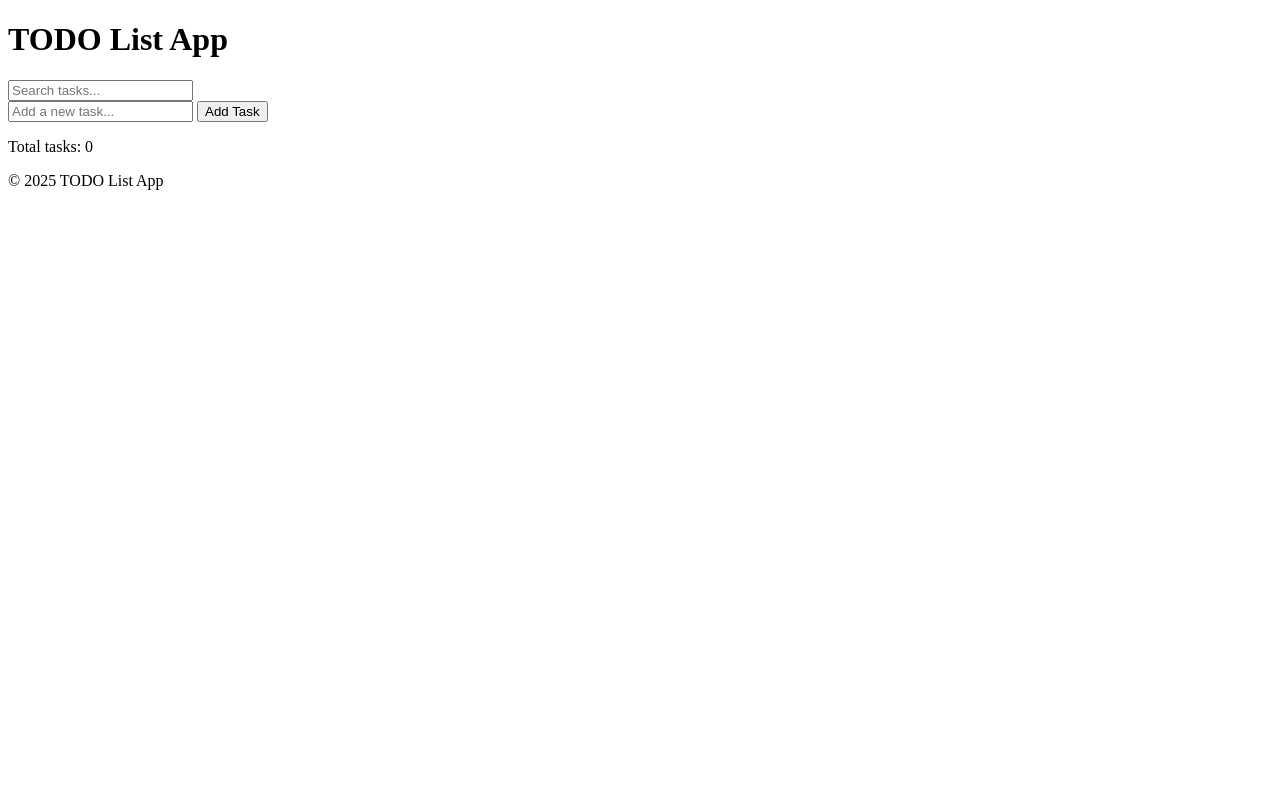
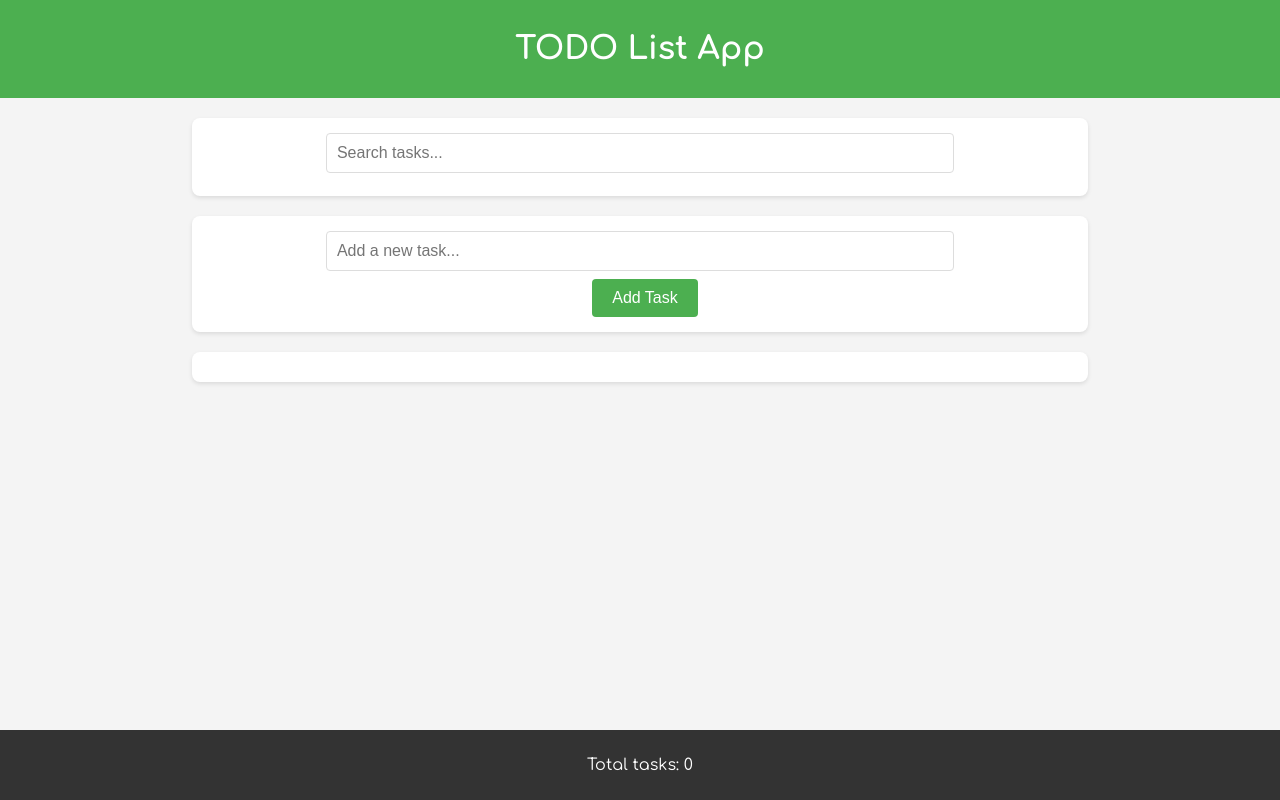
Before and after one commit to SewarAslan/todoList-FTS, a plain HTML site: page index.html in a window 1280 px wide. Drawn offline with Linux system fonts and the light colour scheme.

Commit message:
add layout and some style

```diff
--- a/index.html
+++ b/index.html
@@ -6,6 +6,12 @@
     <meta name="viewport" content="width=device-width, initial-scale=1.0">
     <title>TODO List App</title>
     <link rel="stylesheet" href="style.css">
+    <link rel="preconnect" href="https://fonts.googleapis.com">
+    <link rel="preconnect" href="https://fonts.gstatic.com" crossorigin>
+    <link href="https://fonts.googleapis.com/css2?family=Comfortaa:wght@300..700&display=swap" rel="stylesheet">
+
+
+    <script src="script.js" defer></script>
 </head>
 
 <body>
@@ -30,7 +36,7 @@
     </main>
     <footer>
         <p>Total tasks: <span id="taskCount">0</span></p>
-        <p>&copy; 2025 TODO List App</p>
+
     </footer>
 </body>
 
--- a/style.css
+++ b/style.css
@@ -0,0 +1,92 @@
+html,
+body {
+  height: 100vh;
+  margin: 0;
+  padding: 0;
+}
+body {
+  font-family: "Comfortaa", sans-serif;
+  background-color: #f4f4f4;
+  display: grid;
+  grid-template-rows: auto 1fr auto;
+  grid-template-areas:
+    "header"
+    "main"
+    "footer";
+  min-height: 100vh;
+}
+header {
+  background-color: #4caf50;
+  color: white;
+  padding: 10px 0;
+  text-align: center;
+  grid-area: header;
+}
+
+main {
+  padding: 20px;
+  grid-area: main;
+  width: 70%;
+  margin: 0 auto;
+}
+footer {
+  background-color: #333;
+  color: white;
+  text-align: center;
+  padding: 10px 0;
+  position: relative;
+  bottom: 0;
+  width: 100%;
+  grid-area: footer;
+}
+
+.Search-section,
+.Add-section,
+.taskList-section {
+  margin-bottom: 20px;
+  padding: 15px;
+  background-color: white;
+  border-radius: 8px;
+  box-shadow: 0 2px 4px rgba(0, 0, 0, 0.1);
+  display: flex;
+  flex-direction: column;
+  align-items: center;
+  justify-content: space-around;
+}
+
+#searchInput,
+#taskInput {
+  width: 70%;
+  padding: 10px;
+  margin-bottom: 8px;
+  border: 1px solid #ddd;
+  border-radius: 4px;
+  font-size: 16px;
+}
+#addTaskButton {
+  padding: 10px 20px;
+  background-color: #4caf50;
+  color: white;
+  border: none;
+  border-radius: 4px;
+  cursor: pointer;
+  font-size: 16px;
+  margin-left: 10px;
+}
+
+#addTaskButton:hover {
+  background-color: #45a049;
+}
+
+#taskList {
+  list-style: none;
+  padding: 0;
+  margin: 0;
+}
+#taskList li {
+  display: flex;
+  justify-content: space-between;
+  align-items: center;
+  padding: 10px;
+  border-bottom: 1px solid #ddd;
+}
```
